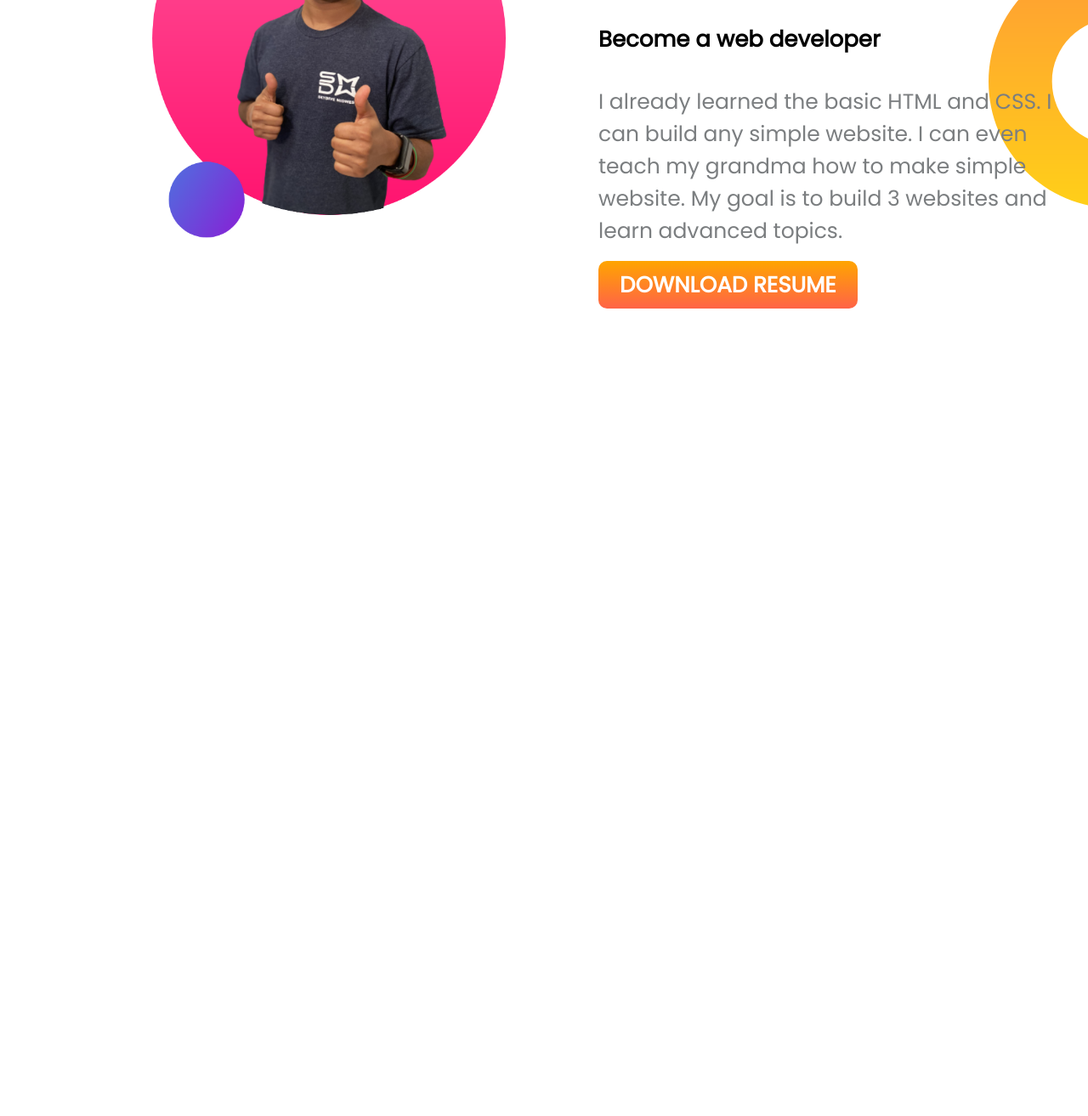
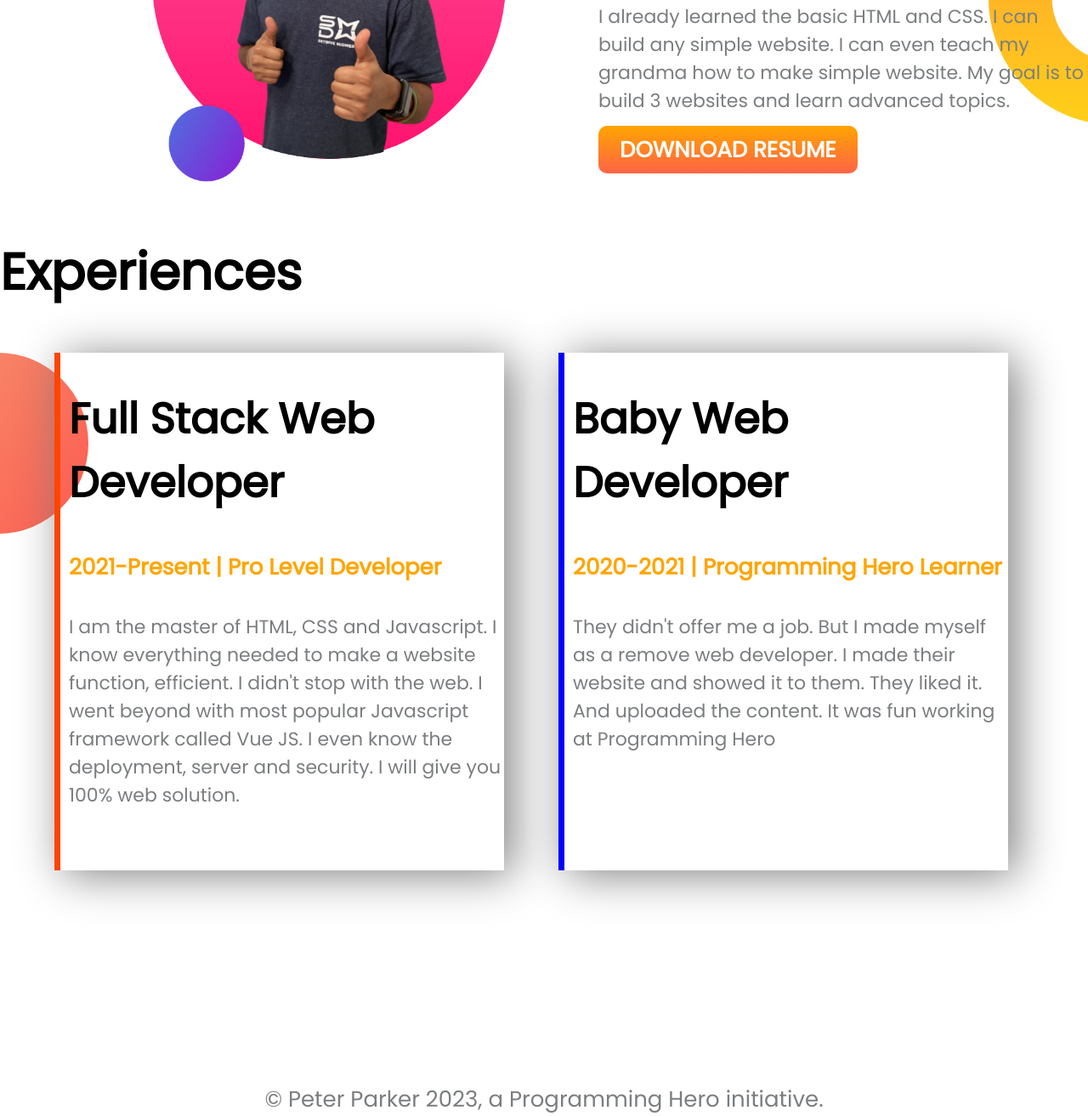
Before and after one commit to Atiyahazam134/project-1, a plain HTML site: page index.html in a window 1280 px wide. Shown: the part 1238-2551 px from the top of the page at 85% size. Before the commit the page ends 1601 px from the top, so only its background shows below. Drawn offline with Linux system fonts and the light colour scheme.

Commit message:
style added

```diff
--- a/index.html
+++ b/index.html
@@ -41,7 +41,26 @@
 
 
             </section>
+            <section class="experience-area">
+                <h1>Experiences</h1>
+                <div class=" experience-item">
 
+                <div class="flexible-container" id="full-stack">
+                    <h2>Full Stack Web Developer </h2>
+                    <h4 class="orange-color">2021-Present | Pro Level Developer</h4>
+                    <p>I am the master of HTML, CSS and Javascript. I know everything needed to make a website function, efficient. I didn't stop with the web. I went beyond with most popular Javascript framework called Vue JS. I even know the deployment, server and security. I will give you 100% web solution.</p>
+
+                </div>
+                <div  class="flexible-container" id="developer">
+                    <h2>Baby Web Developer</h2>
+                    <h4 class="orange-color">2020-2021 | Programming Hero Learner</h4>
+                    <p>They didn't offer me a job. But I made myself as a remove web developer. I made their website and showed it to them. They liked it. And uploaded the content. It was fun working at Programming Hero</p>
+                </div>
+                </div>
+            </section>
+<footer>
+    © Peter Parker 2023, a Programming Hero initiative.
+</footer>
 
 
   </body>
--- a/style.css
+++ b/style.css
@@ -14,7 +14,7 @@ h1{
 }
 p{
     color:#7B7E80;
-    font-size: 25px;
+    font-size: 22px;
 
 }
 .link-button{
@@ -57,5 +57,33 @@ p{
     background-position: right;
 }
 h2{
-    font-size: 60px;
+    font-size: 50px;
 }
+.experience-item{
+    display: flex;
+    background-image: url(images/exp-bg.png);
+    background-repeat: no-repeat;
+    margin-bottom: 50px;}
+    .experience-area h1{
+        font-size: 60px;
+    }
+     .flexible-container{
+    width: 40%;
+    margin-left: 5%;
+    padding-left: 10px;
+    box-shadow: 10px 5px 50px  gray;
+    margin-bottom: 200px;
+    padding-bottom: 50px;
+
+}
+#full-stack{
+    border-left:7px solid orangered;
+}
+#developer{
+    border-left:7px solid blue;
+}
+footer{
+    text-align: center ;
+    color: #7B7E80;
+
+}
```
